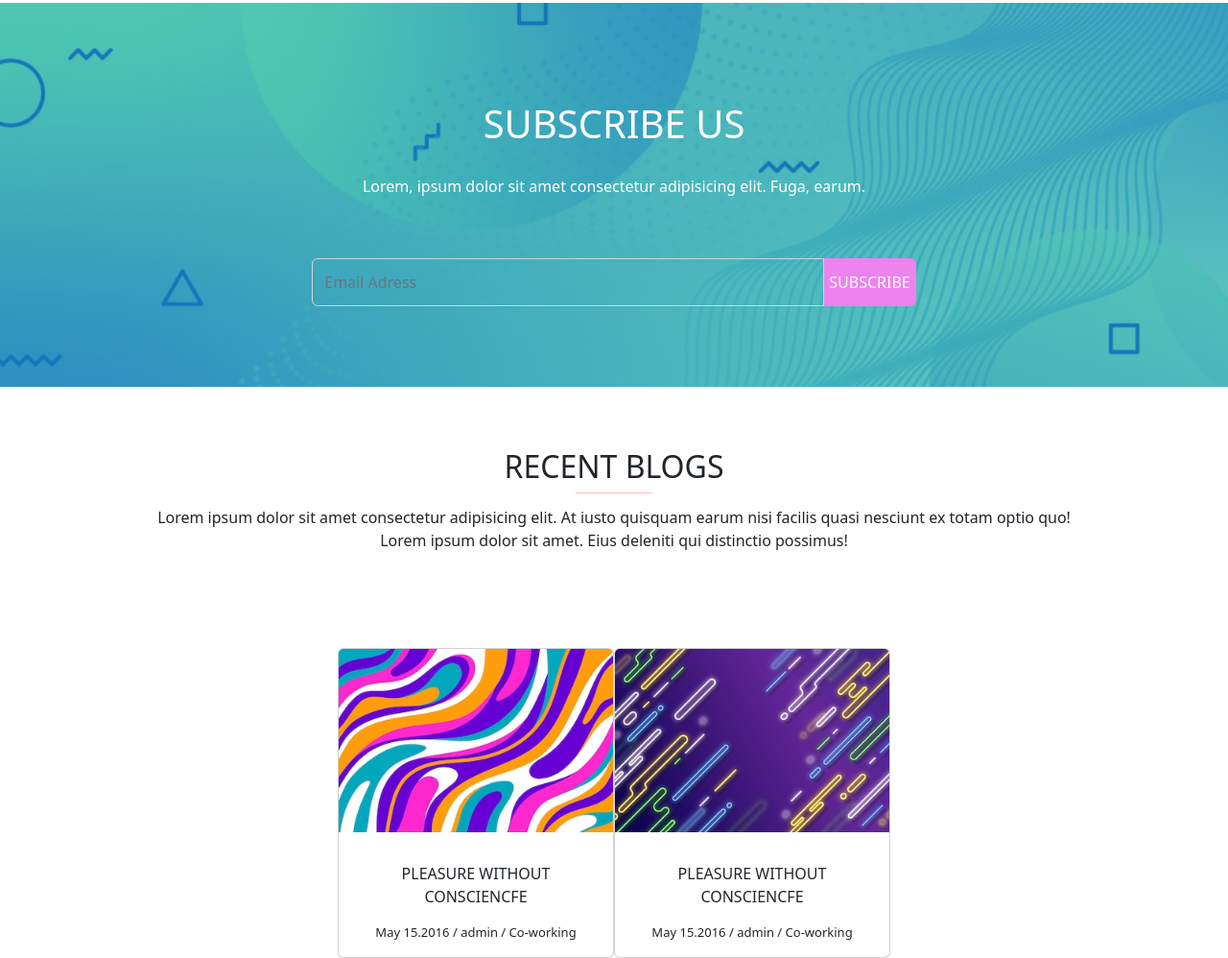
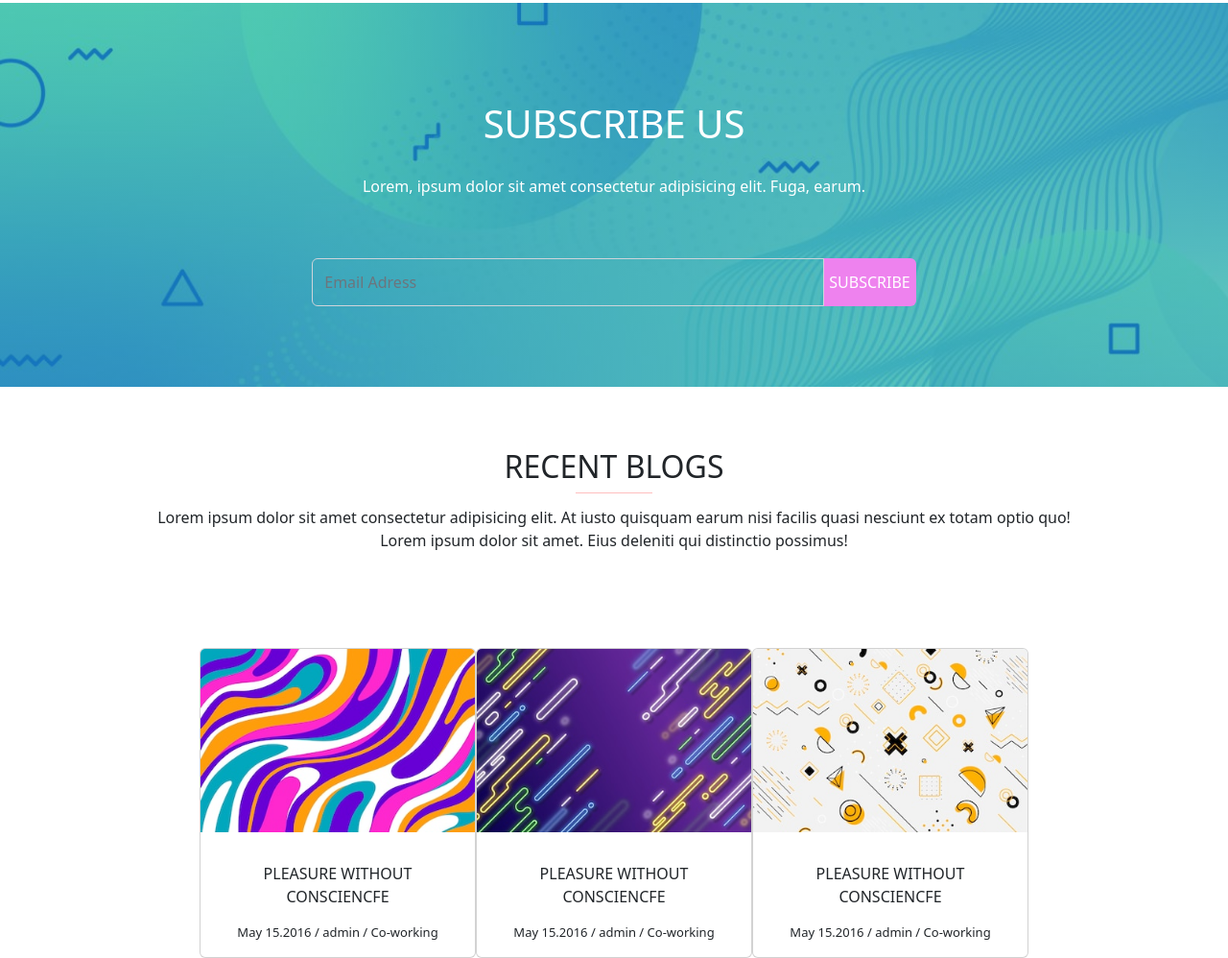
Before and after one commit to mohabrd/projet_molengeek_quentin_moha, a website: page index.html in a window 1280 px wide. Shown: the part 1125-2123 px from the top of the page at 96% size. Drawn offline with nearby package versions, Linux system fonts and the light colour scheme.

Commit message:
ajouts des propeiétés bootstrap de la section recent blogs3

```diff
--- a/index.html
+++ b/index.html
@@ -116,6 +116,14 @@
                 <span style="font-size: 13px; display: flex; justify-content: center;">May 15.2016 / admin / Co-working</span>
             </div>
         </div>
+        <div class="card" style="width: 18rem;">
+            <img src="./public/Image_Sass_P2/Blog/im3.jpeg" class="card-img-top" alt="...">
+            <div class="card-body">
+                <p class="card-text text-center mt-3">PLEASURE WITHOUT CONSCIENCFE</p>
+                <span style="font-size: 13px; display: flex; justify-content: center;">May 15.2016 / admin / Co-working</span>
+            </div>
+        </div>
+    </div>
 
     </section>
 
```
